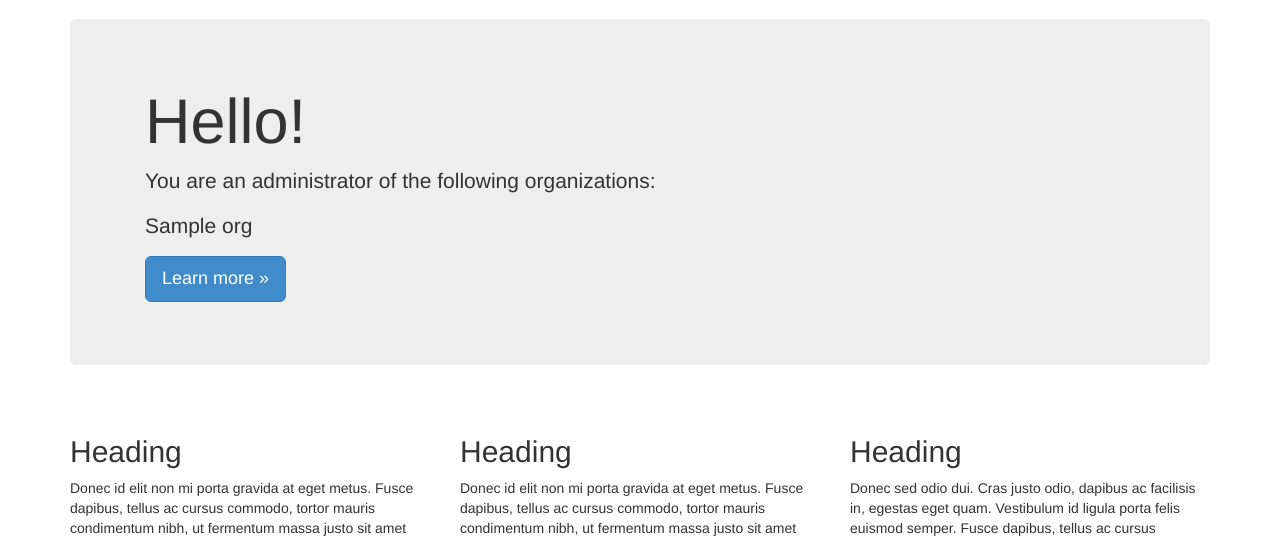
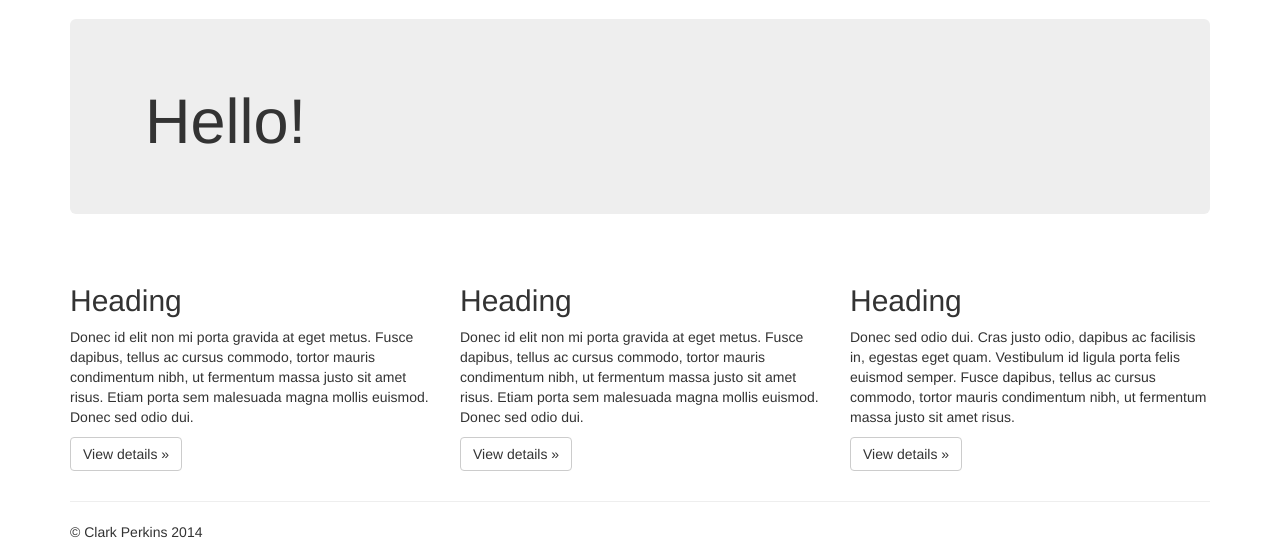
Before and after one commit to clarkperkins/Attendance, a Django app: template Attendance/templates/attendance/home.html in a window 1280 px wide. Shown: the part 51-592 px from the top of the page. Run offline with Django 3.2, Linux system fonts and the light colour scheme; the template is opened without the code that fills it: most values are stand-ins (such as "Sample title", 1, 10 or a date in 2020); some libraries are stand-ins or nearby versions.

Commit message:
Removed admin org listing if not logged in

```diff
--- a/Attendance/templates/attendance/home.html
+++ b/Attendance/templates/attendance/home.html
@@ -10,18 +10,17 @@
     <!-- Main jumbotron for a primary marketing message or call to action -->
     <div class="jumbotron">
       <div class="container">
-          {% if logged_in %}
-          <h1>Hello, {{ user.first_name }}!</h1>
-          {% else %}
-          <h1>Hello!</h1>
-          {% endif %}
+      {% if logged_in %}
+        <h1>Hello, {{ user.first_name }}!</h1>
         <p>You are an administrator of the following organizations:</p>
         <p>
         {% for org in admin_orgs %}
           {{ org }}
         {% endfor %}
         </p>
-        <p><a class="btn btn-primary btn-lg" role="button">Learn more &raquo;</a></p>
+      {% else %}
+        <h1>Hello!</h1>
+      {% endif %}
       </div>
     </div>
 
```
